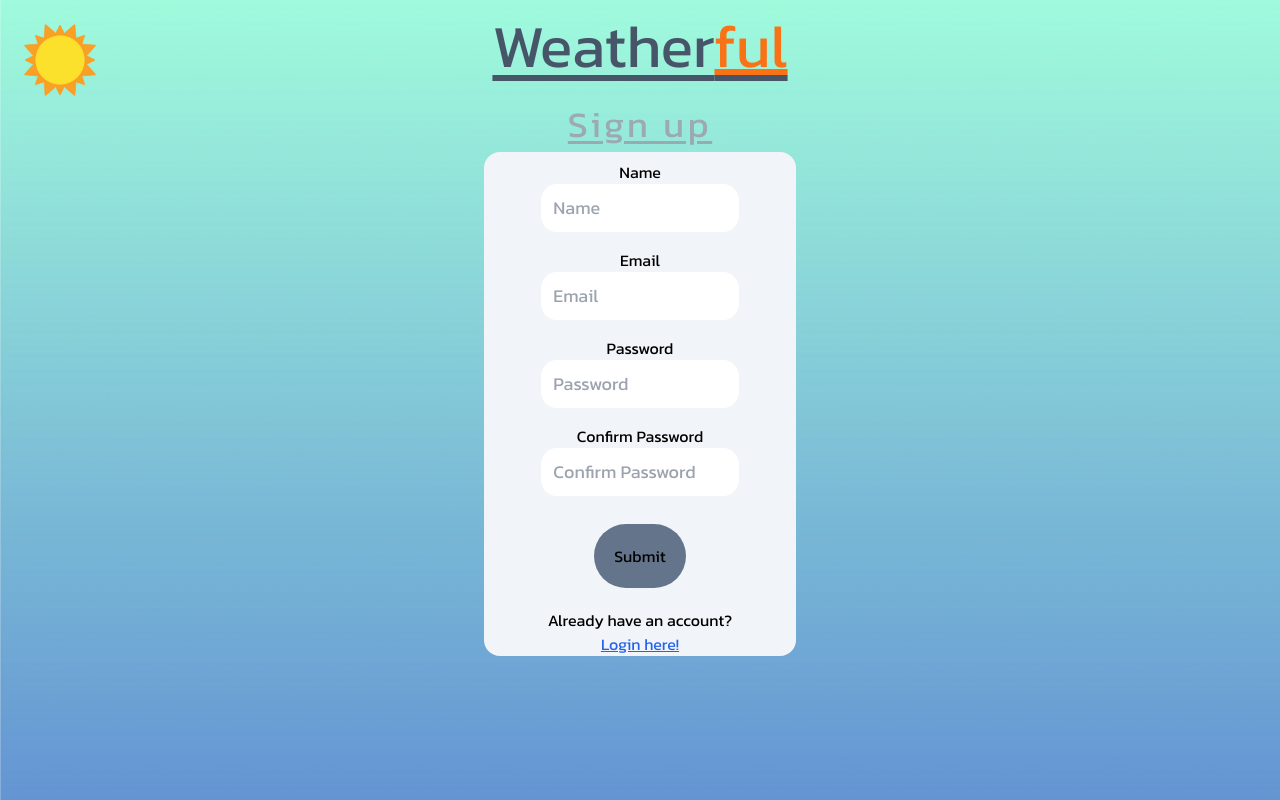
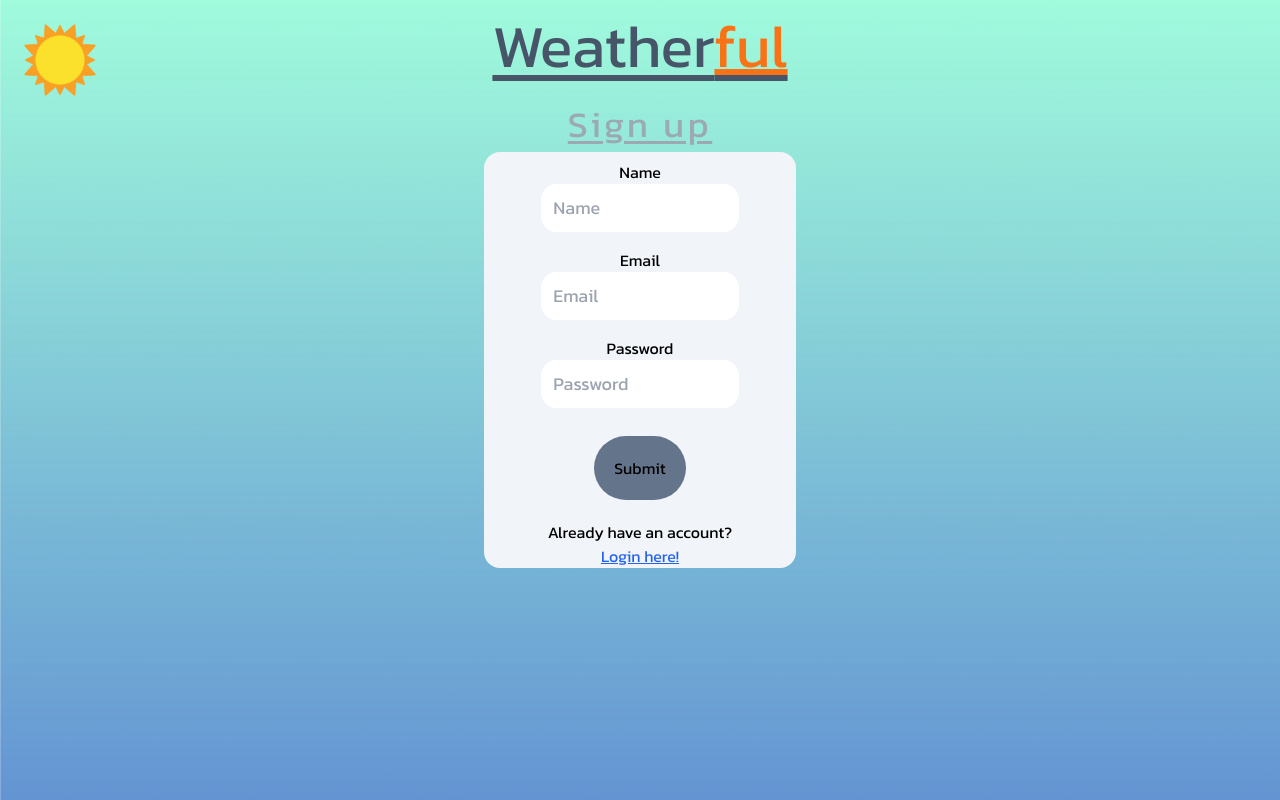
Before and after one commit to scottpickering31/weatherful, a React (Vite) app in the folder frontend/: page / in a window 1280 px wide. Built offline with nearby package versions, Linux system fonts and the light colour scheme.

Commit message:
Added post methods for sign-up pages

```diff
--- a/frontend/src/pages/signuppage.tsx
+++ b/frontend/src/pages/signuppage.tsx
@@ -6,7 +6,6 @@ function SignupPage() {
     name: "",
     email: "",
     password: "",
-    confirmPassword: "",
   });
 
   const inputs = [
@@ -42,17 +41,6 @@ function SignupPage() {
         "Password should be between 8-20 characters and include at least 1 letter, 1 number and 1 special character",
       label: "Password",
       pattern: `^(?=.*[0-9])(?=.*[a-zA-Z])(?=.*[!@#$%^&*])[a-zA-Z0-9!@#$%^&*]{8,20}$`,
-      required: true,
-      className: "input",
-    },
-    {
-      id: 4,
-      name: "confirmPassword",
-      type: "password",
-      placeholder: "Confirm Password",
-      errorMessage: "Passwords don't match",
-      label: "Confirm Password",
-      pattern: values.password,
       required: true,
       className: "input",
     },
```
Also changed, not shown: 1 other file (tests, documents, lock files or other folders).
